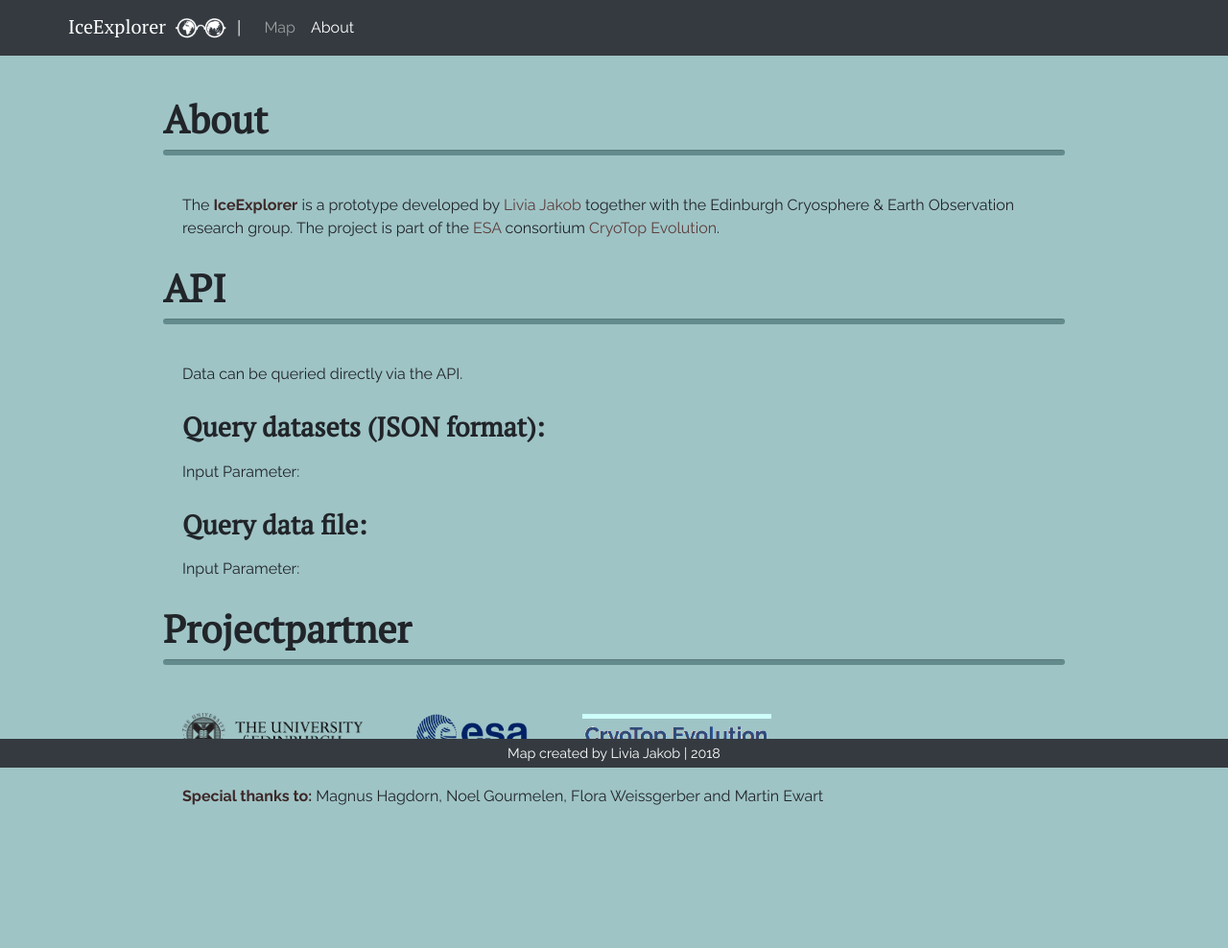
After one commit to liviajakob/data-sharing-platform, a Flask app: page /about in a window 1280 px wide. The commit adds this page. Shown: the whole page at 96% size. Run offline with Flask 2, Linux system fonts and the light colour scheme; some libraries are stand-ins or nearby versions.

Commit message:
added about page, next--prev page functionality and legend

```diff
--- a/data_sharing/app.py
+++ b/data_sharing/app.py
@@ -5,21 +5,48 @@ Created on 25 Apr 2018
 '''
 from display_data.database import Database
 from flask import Flask, render_template, jsonify, request, send_from_directory
-import json
+import json, os
 from flask_cors import CORS
+from display_data.system_configuration import ConfigSystem
 
 app = Flask(__name__)
 #CORS(app)
 
 @app.route('/', methods=['POST', 'GET'])
 def index():
-    database = Database()
-    database.scopedSession()
-    query = database.getDatasets()[0]
+    try:
+        database = Database()
+        database.scopedSession()
+        query = database.getDatasets()[0]
 
-    database.closeSession()
+        database.closeSession()
 
-    return render_template('main.html', data=query.getBoundingBox(), error=False)
+        return render_template('main.html', data=query.getBoundingBox(), error=False)
+    except:
+        return render_template('main.html', data=query.getBoundingBox(), error=True)
+
+@app.route('/get_colours', methods=['POST', 'GET'])
+def get_colours():
+
+    l_type = request.args.get('type')
+
+    conf= ConfigSystem()
+    pth = conf.config['layers']['colpath']
+    pth= os.path.join(pth,conf.getColourFile(l_type))
+    file_o = open(pth, 'r')
+    lines = file_o.readlines()
+    rgbarr=[]
+    vals=[]
+    for line in lines:
+        split=line.split()
+        if split[0] != 'nan':
+            rgb='rgb('+split[1]+', ' + split[2] + ', ' + split[3] + ')'
+            rgbarr.append(rgb)
+            vals.append(split[0])
+    minmax = conf.getLayerScale(l_type)
+    dic={'rgb': rgbarr, 'max': minmax['max'], 'min': minmax['min'], 'values': vals}
+
+    return jsonify(dic)
 
 
 
@@ -48,10 +75,10 @@ def data():
     database.scopedSession()
 
     filtering = 'hi' #request.args
-    page=0
+    page=1
     page_size=5
     try:
-        page=int(request.args.get('page'))
+        page=int(request.args.get('page'))-1
     except:
         pass
 
@@ -59,10 +86,6 @@ def data():
         page_size = int(request.args.get('page_size'))
     except:
         pass
-    if request.data:
-        page=request.args.get('page')
-    if request.data:
-        page_size = request.args.get('page_size')
     #rows = 0#request.start
 
     #data = request.data
@@ -90,12 +113,16 @@ def data():
 @app.route('/layertypes')
 def layertypes():
     '''Returns a JSON of the datasets, including filteroptions'''
-    database = Database()
-    database.scopedSession()
-    layertypes=database.getLayerTypes(dic=True)
-    database.closeSession()
+    #database = Database()
+    #database.scopedSession()
+    #layertypes=database.getLayerTypes(dic=True)
+    #database.closeSession()
 
-    return jsonify(layertypes)
+    conf = ConfigSystem()
+    layertypes = conf.getLayerTypes()
+    dic = {'layertypes': layertypes}
+
+    return jsonify(dic)
 
 
 
@@ -110,6 +137,13 @@ def download():
     return send_from_directory(directory='/Users/livia/msc_dissertation/CODE/data_sharing/data/input', filename='Greenland_1000_error.tif')'''
 
 
+@app.route('/about')
+def about():
+    '''Returns an about page'''
+    return render_template('about.html', error=False)
+
+
+
 
 
 if __name__ == '__main__':
--- a/data_sharing/display_data/system_configuration.py
+++ b/data_sharing/display_data/system_configuration.py
@@ -147,3 +147,6 @@ class ConfigSystem():
     def getTilesFolder(self, ltype, d_id=None):
         folder = os.path.join(self.getLayerFolder(ltype=ltype, d_id=d_id), self.config['data']['tiles'])
         return folder
+
+    def getLayerTypes(self):
+        return self.config['layers']['types']
--- a/data_sharing/static/css/style.css
+++ b/data_sharing/static/css/style.css
@@ -197,3 +197,71 @@ a{
 #attribution{
 	display: none;
 }
+
+.logo{
+	height: 45px;
+	padding-right: 50px;
+	margin-top: 20px;
+	margin-bottom: 20px;
+}
+
+.logo:hover{
+	opacity: 0.7;
+}
+
+.head{
+	height: 3px;
+    margin: 0px 0px 30px;
+    background: rgba(61, 100, 102,0.6);//rgb(217, 255, 249);
+    border-radius: 5px;
+    margin-left: -20px;
+}
+
+.main-content{
+	padding-left: 20px;
+	padding-bottom: 20px;
+}
+
+.main-content p{
+	padding-top: 10px;
+	padding-bottom: 10px;
+}
+
+.main-content h1{
+	margin-left: -20px;
+}
+
+
+
+
+#next-page{
+	float: right;
+	margin-right: 50px;
+}
+
+#previous-page{
+	margin-left: 50px;
+}
+
+.page-button{
+	font-size: 18px;
+	background-color: rgba(61, 100, 102);
+	cursor: pointer;
+	border-radius: 10%;
+	padding: 1px 10px;
+	margin-top: -3px;
+	color: white;
+}
+
+.page-button:hover{
+	opacity: 0.7;
+}
+
+.page-button:disabled{
+	background-color: darkgrey;
+	cursor: default;
+}
+
+.page-button:disabled:hover{
+	opacity: 1;
+}
--- /dev/null
+++ b/data_sharing/templates/about.html
@@ -0,0 +1,36 @@
+{% extends "layout.html" %}
+{% block head %}
+
+{% endblock %}
+{% block content %}
+
+<div class="container" style="padding: 100px;">
+<div class="main-content">
+<h1>About</h1>
+<hr class="head">
+<p>The <b>IceExplorer</b> is a prototype developed by <a href="http://livia.geo-blog.com">Livia Jakob</a>
+together with the Edinburgh Cryosphere & Earth Observation research group. The project is part of the <a href="https://www.esa.int">ESA</a>
+consortium <a href="https://cryotop-evolution.org/">CryoTop Evolution</a>.</p>
+
+<h1>API</h1>
+<hr class="head">
+
+<p>Data can be queried directly via the API.</p>
+<h3>Query datasets (JSON format):</h3>
+<p>Input Parameter:</p>
+
+<h3>Query data file:</h3>
+<p>Input Parameter:</p>
+
+<h1>Projectpartner</h1>
+<hr class="head">
+<a href="https://www.ed.ac.uk/"><img class="logo" src="{{ url_for('static', filename='img/logo_ed.png') }}" alt="University of Edinburgh"></img></a>
+<a href="https://www.esa.int"><img class="logo" src="{{ url_for('static', filename='img/logo_esa.png') }}" alt="ESA"></img></a>
+<a href="https://cryotop-evolution.org/"><img class="logo" src="{{ url_for('static', filename='img/logo_cryo.png') }}"alt="CryoTop Evolution"></img></a>
+<br>
+<p><b>Special thanks to:</b> Magnus Hagdorn, Noel Gourmelen, Flora Weissgerber and Martin Ewart</p>
+
+</div>
+</div>
+
+{% endblock %}
--- a/data_sharing/templates/layout.html
+++ b/data_sharing/templates/layout.html
@@ -21,25 +21,24 @@
 
 <!-- Navbar comes here -->
 <nav class="navbar navbar-expand-md bg-dark navbar-dark fixed-top">
-  <a class="navbar-brand" href="#" style="font-family: 'PT Serif', serif; padding-left:55px;">IceExplorer <img src="{{ url_for('static', filename='img/logo.png') }}" style="height: 30px;"> |</a>
+  <a class="navbar-brand" href="/" style="font-family: 'PT Serif', serif; padding-left:55px;">IceExplorer <img src="{{ url_for('static', filename='img/logo.png') }}" style="height: 30px;"> |</a>
   <button class="navbar-toggler" type="button" data-toggle="collapse" data-target="#collapsibleNavbar">
     <span class="navbar-toggler-icon"></span>
   </button>
   <div class="collapse navbar-collapse" id="collapsibleNavbar">
     <ul class="navbar-nav">
-       <li class="nav-item">
-        <a class="nav-link" href="#">Map</a>
+       <li
+       {% if request.path == "/" %} class="active" {% endif %} >
+        <a class="nav-link" href="/">Map</a>
       </li>
-      <li class="nav-item">
-        <a class="nav-link" href="#">About</a>
+      <li {% if request.path == '/about' %}class="active"{% endif %}>
+        <a class="nav-link" href="/about">About</a>
       </li>
     </ul>
   </div>
 </nav>
 
-
-
-{% block content %}{% endblock %}
+{% block content %} {% endblock %}
 
 
 <div id="footer">Map created by Livia Jakob | 2018
```
Also changed, not shown: data_sharing/static/css/map.css (+21 -13 lines), data_sharing/static/js/map.js (+13 -1 lines), data_sharing/static/js/show-dataset.js (+126 -20 lines), data_sharing/static/js/sidebar-display.js (+41 -19 lines), data_sharing/templates/main.html (+17 -2 lines), data_sharing/static/img/logo_cryo.png (added), data_sharing/static/img/logo_ed.png (added), data_sharing/static/img/logo_esa.png (added).
